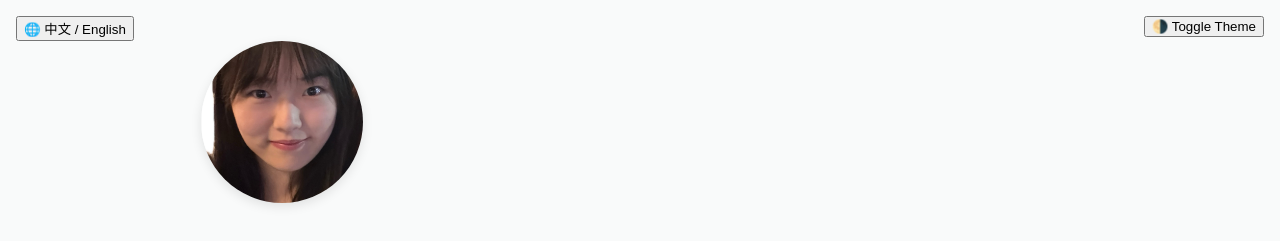
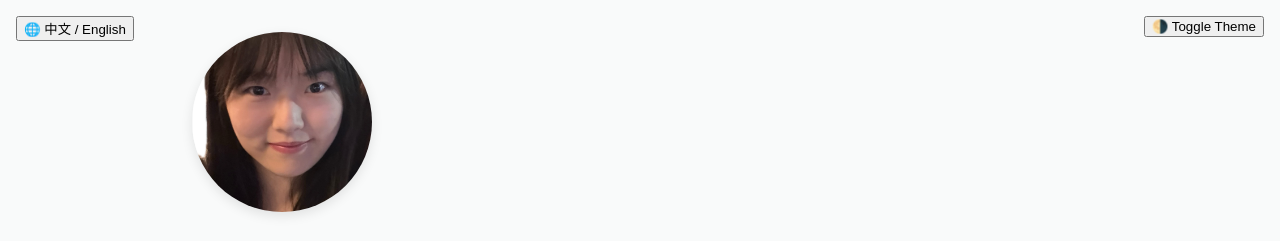
Before and after one commit to MJXWANG/Ran-Ji-s-Personal-website, a plain HTML site: page index.html in a window 1280 px wide. Shown: the top 241 px of the page. Drawn offline with Linux system fonts and the light colour scheme.

Commit message:
Update index.html

```diff
--- a/index.html
+++ b/index.html
@@ -49,7 +49,6 @@
       object-fit: cover;
       border-radius: 50%;
       box-shadow: 0 4px 12px rgba(0, 0, 0, 0.1);
-      transform: scale(0.9); /* 👈 图像整体缩小为 90% */
     }
     h1 {
       font-size: 2.2em;
```
